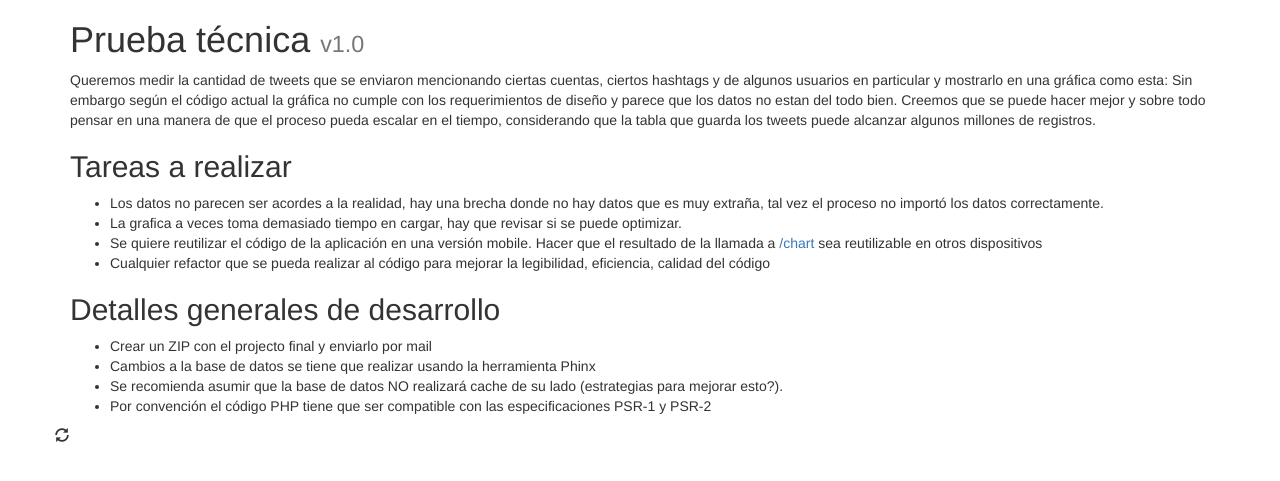
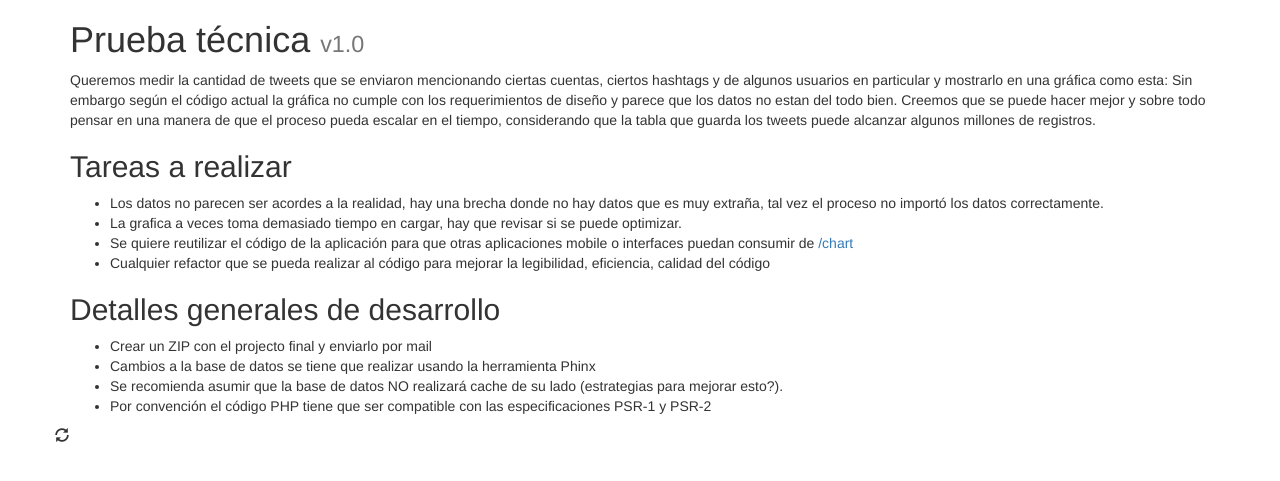
Before and after one commit to asgallettoh/bunker_test, a PHP site: template templates/index.twig in a window 1280 px wide. Shown: the top 481 px of the page. Run offline with PHP 8.4, Linux system fonts and the light colour scheme; the template is opened without the code that fills it, so the values that code supplies are empty; some libraries are stand-ins or nearby versions.

Commit message:
Update index.twig

```diff
--- a/templates/index.twig
+++ b/templates/index.twig
@@ -13,7 +13,7 @@
     <ul>
         <li>Los datos no parecen ser acordes a la realidad, hay una brecha donde no hay datos que es muy extraña, tal vez el proceso no importó los datos correctamente.</li>
         <li>La grafica a veces toma demasiado tiempo en cargar, hay que revisar si se puede optimizar.</li>
-        <li>Se quiere reutilizar el código de la aplicación en una versión mobile. Hacer que el resultado de la llamada a <a href="/chart">/chart</a> sea reutilizable en otros dispositivos</li>
+        <li>Se quiere reutilizar el código de la aplicación para que otras aplicaciones mobile o interfaces puedan consumir de <a href="/chart">/chart</a></li>
         <li>Cualquier refactor que se pueda realizar al código para mejorar la legibilidad, eficiencia, calidad del código</li>
     </ul>
 
```
